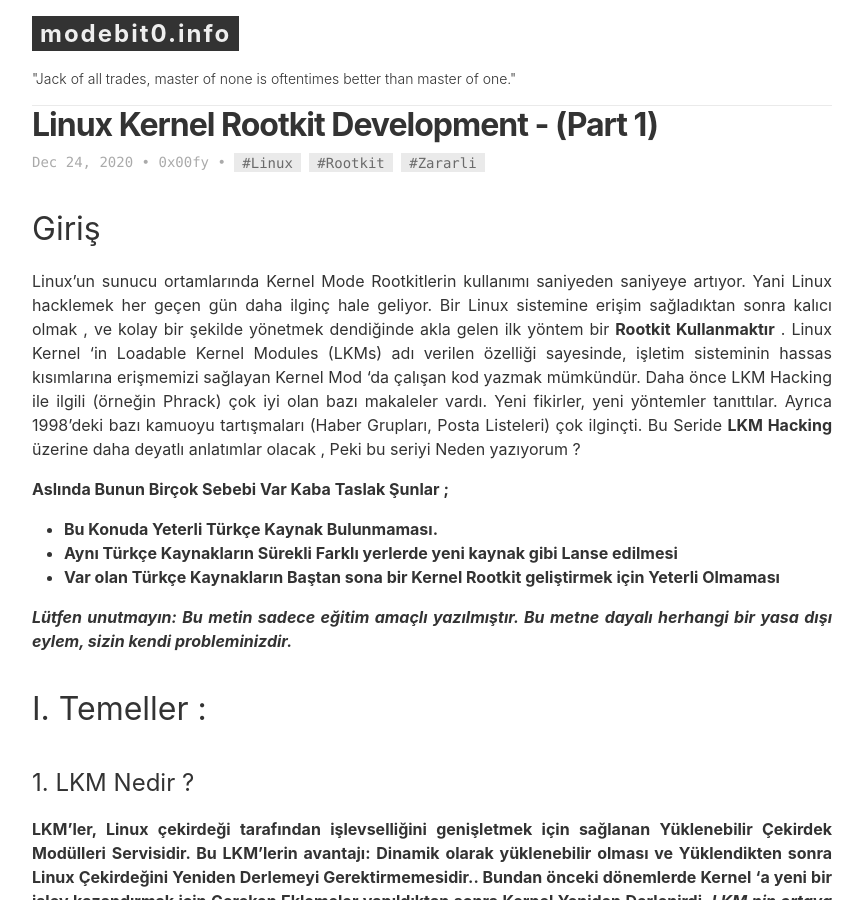
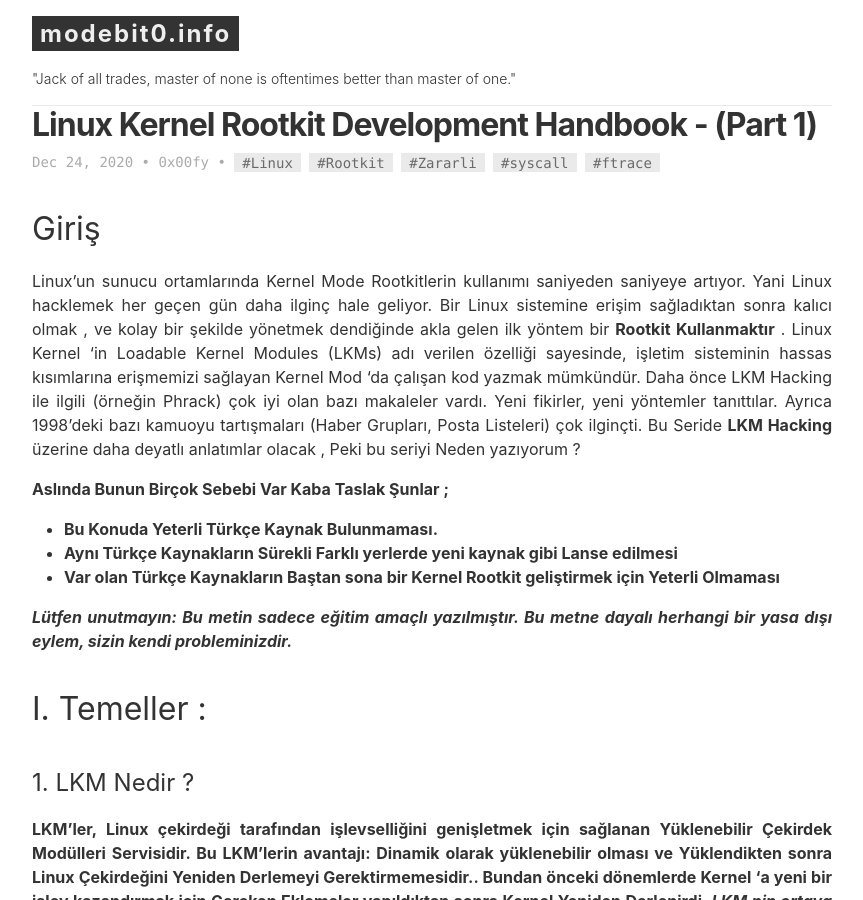
Before and after one commit to onkagitci/onkagitci, a Jekyll site: the page built from _posts/2020-12-24-Linux-Kernel-Rootkit-Development-Handbook-(Part 1).md, in a window 1280 px wide and 900 px high. Shown: the whole window, without its empty margins (8-871 px from the left). Built offline with Jekyll 4.4.1, drawn with Linux system fonts in a browser that asks for light colours.

Commit message:
Update and rename 2020-12-24-Linux-Kernel-Rootkit-Development-(Part-1).md to 2020-12-24-Linux-Kernel-Rootkit-Development-Handbook-(Part 1).md

```diff
--- a/_posts/2020-12-24-Linux-Kernel-Rootkit-Development-(Part-1).md
+++ b/_posts/2020-12-24-Linux-Kernel-Rootkit-Development-Handbook-(Part 1).md
@@ -1,7 +1,7 @@
 ---
-title: Linux Kernel Rootkit Development - (Part 1)
+title: Linux Kernel Rootkit Development Handbook - (Part 1)
 layout: post
-tags: [Linux,Rootkit,Zararli]
+tags: [Linux,Rootkit,Zararli,syscall,ftrace]
 author: 0x00fy
 ---
 
```
